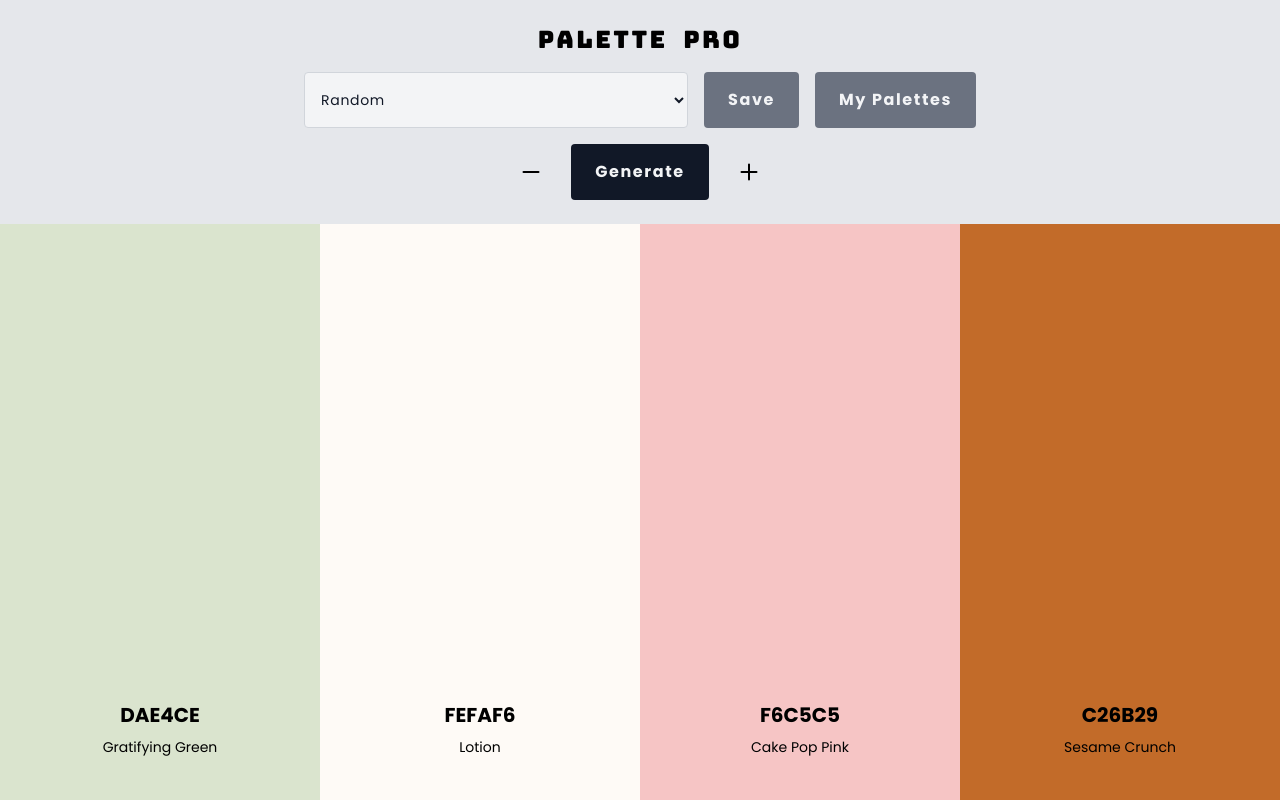
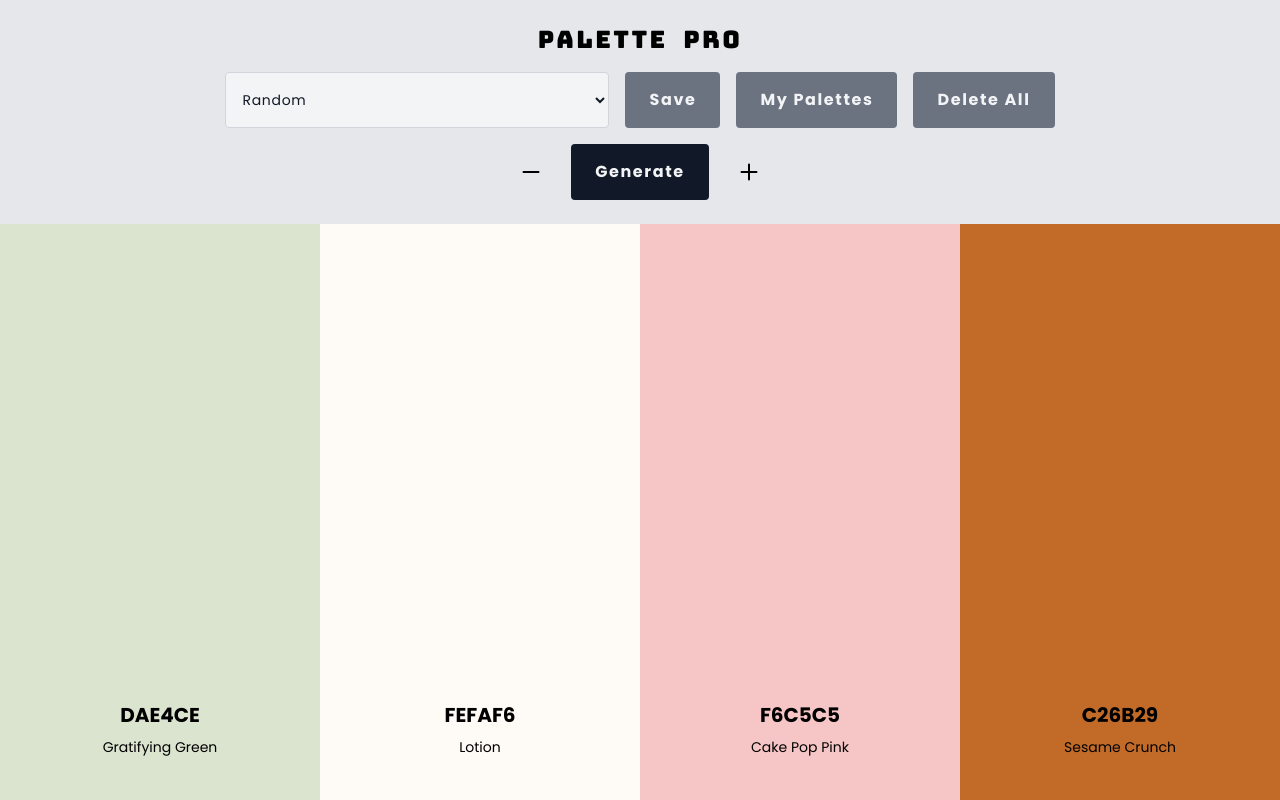
Before and after one commit to newportkat/color-scheme-generator, a React (Vite) app in the folder client/: page / in a window 1280 px wide. Built offline with nearby package versions, Linux system fonts and the light colour scheme.

Commit message:
created save and delete functions

```diff
--- a/client/src/App.tsx
+++ b/client/src/App.tsx
@@ -168,6 +168,16 @@ const App = () => {
         }
     }
 
+    const savePalette = () => {
+        let savedPalettes: any[] = JSON.parse(localStorage.getItem("savedPalettes") || "[]")
+        savedPalettes.push(colors)
+        localStorage.setItem("savedPalettes", JSON.stringify(savedPalettes))
+    }
+
+    const deleteSavedPalettes = () => {
+       localStorage.clear()
+    }
+
     const colorElements = colors.map((color) => (
         <Color
             h={color.h}
@@ -214,11 +224,17 @@ const App = () => {
                             <option key={mode.id}>{mode.name}</option>
                         ))}
                     </select>
-                    <button className="hidden lg:block py-4 px-6 font-bold tracking-widest text-gray-100 transition duration-200 bg-gray-500 rounded hover:bg-gray-800">
+                    <button onClick={savePalette} className="hidden lg:block py-4 px-6 font-bold tracking-widest text-gray-100 transition duration-200 bg-gray-500 rounded hover:bg-gray-800">
                         Save
                     </button>
                     <button className="hidden lg:block py-4 px-6 font-bold tracking-widest text-gray-100 transition duration-200 bg-gray-500 rounded hover:bg-gray-800">
                         My Palettes
+                    </button>
+                    <button
+                        onClick={deleteSavedPalettes}
+                        className="hidden lg:block py-4 px-6 font-bold tracking-widest text-gray-100 transition duration-200 bg-gray-500 rounded hover:bg-gray-800"
+                    >
+                        Delete All
                     </button>
                 </div>
                 <div className="flex items-center gap-6">
```
